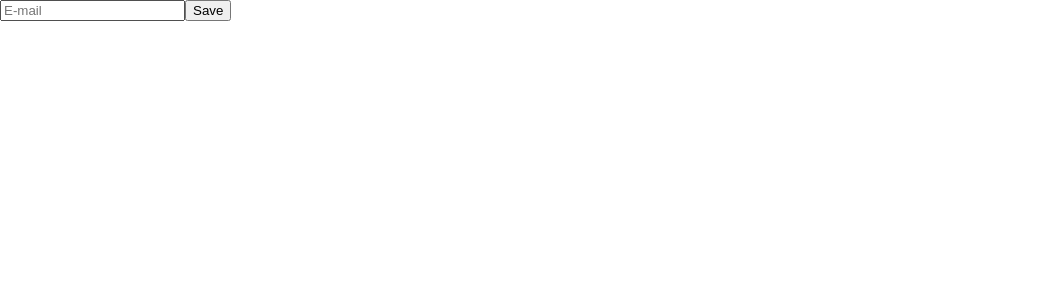
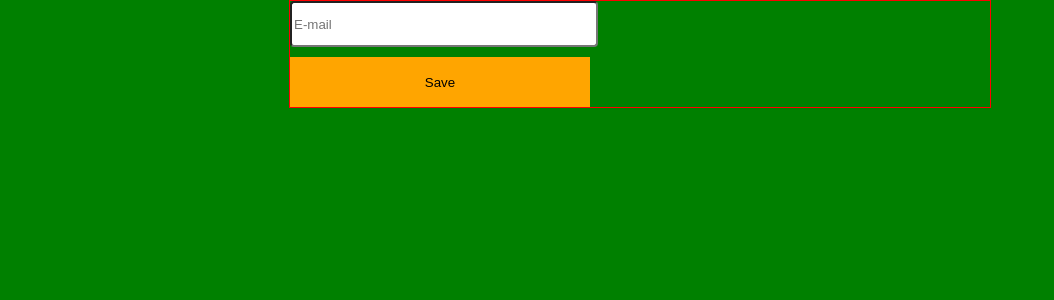
Before and after one commit to darius142/monsterlessons-react, a React (Create React App) app: page / in a window 1280 px wide. Shown: the top 300 px of the page, without its empty margins (0-1054 px from the left). Built offline with nearby package versions, Linux system fonts and the light colour scheme.

Commit message:
CSS was added

```diff
--- a/src/App.css
+++ b/src/App.css
@@ -1,28 +1,5 @@
-.App {
-  text-align: center;
+.container{
+  width: 700px;
+  border: 1px solid red;
+  margin: 0 auto;
 }
-
-.App-logo {
-  animation: App-logo-spin infinite 20s linear;
-  height: 80px;
-}
-
-.App-header {
-  background-color: #222;
-  height: 150px;
-  padding: 20px;
-  color: white;
-}
-
-.App-title {
-  font-size: 1.5em;
-}
-
-.App-intro {
-  font-size: large;
-}
-
-@keyframes App-logo-spin {
-  from { transform: rotate(0deg); }
-  to { transform: rotate(360deg); }
-}
--- a/src/App.js
+++ b/src/App.js
@@ -1,12 +1,13 @@
 import React, { Component} from 'react';
 import RegistrationForm from './RegistrationForm';
 
+import './App.css';
 
 
 class App extends Component {
   render() {
     return (
-      <div>
+      <div className="container">
         <RegistrationForm/>
       </div>
     )
--- /dev/null
+++ b/src/RegistrationForm.css
@@ -0,0 +1,14 @@
+.emailField{
+  width: 300px;
+  height: 40px;
+  display: block;
+  border-radius: 4px;
+  margin-bottom: 10px;
+}
+
+.submitBtn{
+  width: 300px;
+  background: orange;
+  height: 50px;
+  border: 0;
+}
--- a/src/RegistrationForm.js
+++ b/src/RegistrationForm.js
@@ -1,4 +1,5 @@
 import React, { Component } from 'react';
+import './RegistrationForm.css';
 
 class RegistationForm extends Component {
   constructor(props) {
@@ -28,8 +29,9 @@ class RegistationForm extends Component {
           placeholder="E-mail"
           value={this.state.email}
           onChange={this.handleEmailChange}
+          className="emailField"
         />
-        <button>Save</button>
+      <button className="submitBtn">Save</button>
       </form>
     );
   }
--- a/src/index.css
+++ b/src/index.css
@@ -2,4 +2,5 @@ body {
   margin: 0;
   padding: 0;
   font-family: sans-serif;
+  background: green;
 }
```
